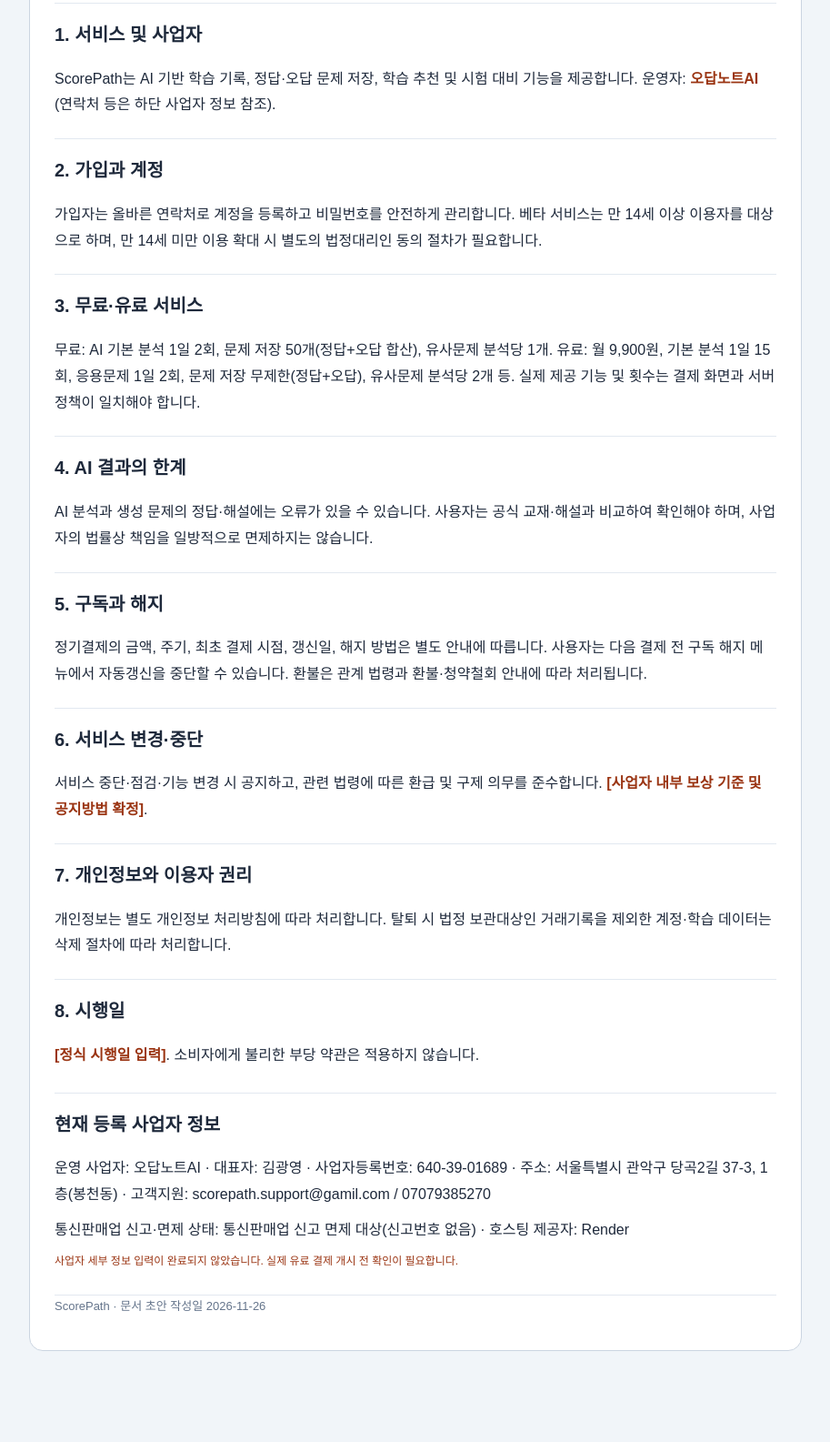
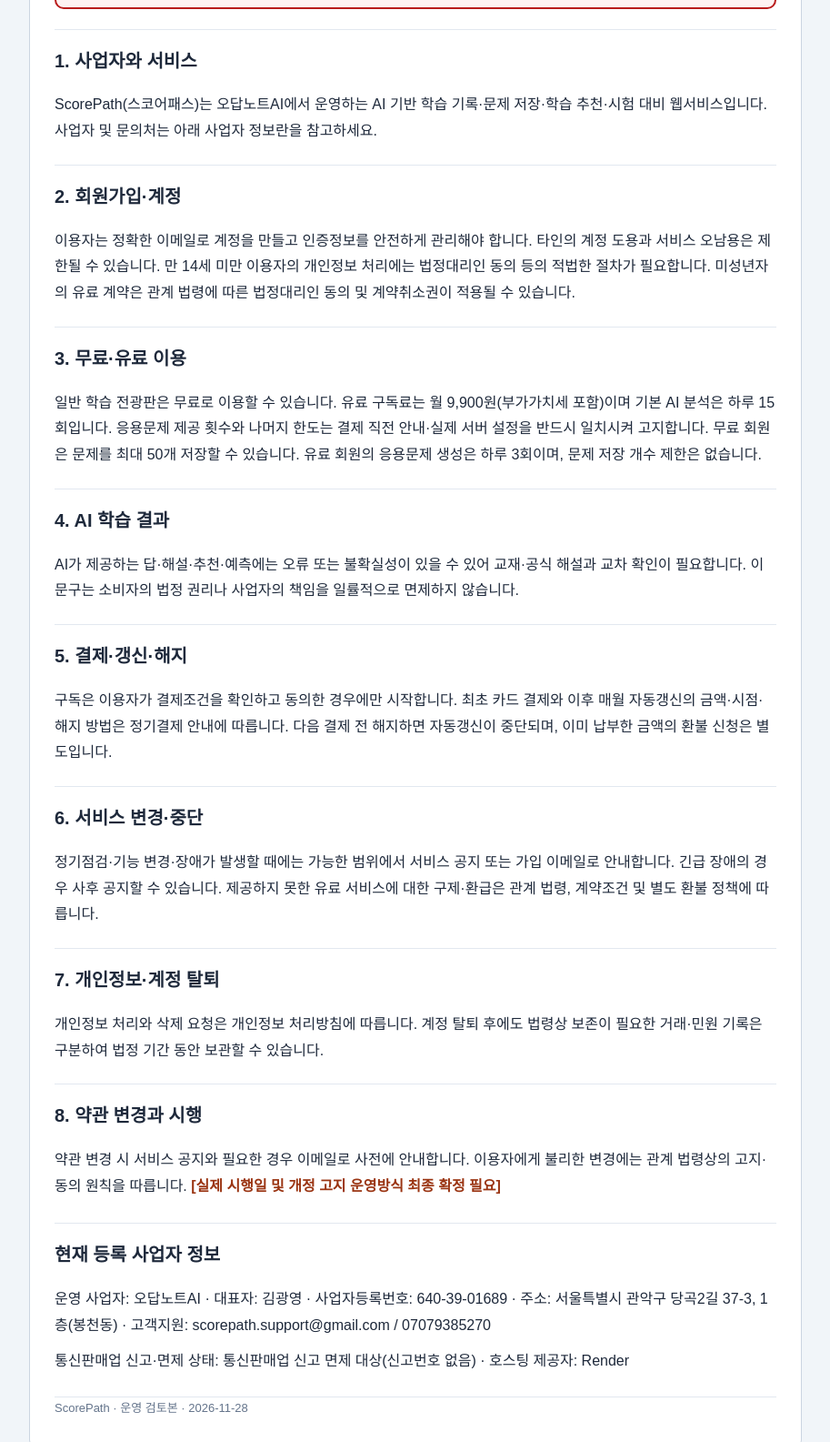
Before and after one commit to kimjunghyun001/-, a website: page public/legal/terms.html in a window 1280 px wide. Shown: the part 267-1852 px from the top of the page at 91% size, without its empty margins (183-1096 px from the left). Before the commit the page ends 1772 px from the top, so only its background shows below. Drawn offline with Linux system fonts and the light colour scheme.

Commit message:
Align ScorePath subscription limits and business email

```diff
--- a/public/legal/terms.html
+++ b/public/legal/terms.html
@@ -1,17 +1,17 @@
-<!doctype html><html lang="ko"><head><meta charset="utf-8"><meta name="viewport" content="width=device-width,initial-scale=1"><title>ScorePath 서비스 이용약관 — 작성·확정 필요</title><style>*{box-sizing:border-box}body{margin:0;background:#f1f5f9;font:16px/1.8 'Malgun Gothic',Arial,sans-serif;color:#1e293b}main{max-width:850px;margin:20px auto;padding:27px;background:white;border:1px solid #cbd5e1;border-radius:15px}h1{font-size:26px}h2{font-size:20px;border-top:1px solid #e2e8f0;padding-top:16px;margin-top:22px}p{margin:10px 0}nav a{color:#1d4ed8;margin-right:7px}.alert{border:2px solid #b91c1c;background:#fef2f2;color:#991b1b;padding:14px;border-radius:10px;font-weight:bold}.footer{border-top:1px solid #e2e8f0;margin-top:25px;color:#64748b;font-size:13px}strong{color:#9a3412}</style><link rel="stylesheet" href="/scorepath-business.css"><script defer src="/scorepath-business-info.js"></script><script defer src="/scorepath-business-display.js"></script></head><body><main><nav><a href="/">ScorePath로 돌아가기</a> · <a href="privacy.html">개인정보 처리방침</a> · <a href="terms.html">이용약관</a> · <a href="refund.html">환불·청약철회</a> · <a href="subscription.html">정기결제</a></nav><h1>ScorePath 서비스 이용약관 — 작성·확정 필요</h1><div class="alert">⚠ 베타용 작성 초안입니다. 사업자 정보·실제 처리 업체·보관기간·환불 기준을 확인·작성하고 검토하기 전에는 정식 법적 문서로 사용할 수 없습니다. 실제 유료 서비스 개시 전 확정하세요.</div>
-<h2>1. 서비스 및 사업자</h2><p>ScorePath는 AI 기반 학습 기록, 정답·오답 문제 저장, 학습 추천 및 시험 대비 기능을 제공합니다. 운영자: <strong data-spbiz="legalBusinessName">오답노트AI</strong> (연락처 등은 하단 사업자 정보 참조).</p>
-<h2>2. 가입과 계정</h2><p>가입자는 올바른 연락처로 계정을 등록하고 비밀번호를 안전하게 관리합니다. 베타 서비스는 만 14세 이상 이용자를 대상으로 하며, 만 14세 미만 이용 확대 시 별도의 법정대리인 동의 절차가 필요합니다.</p>
-<h2>3. 무료·유료 서비스</h2><p>무료: AI 기본 분석 1일 2회, 문제 저장 50개(정답+오답 합산), 유사문제 분석당 1개. 유료: 월 9,900원, 기본 분석 1일 15회, 응용문제 1일 2회, 문제 저장 무제한(정답+오답), 유사문제 분석당 2개 등. 실제 제공 기능 및 횟수는 결제 화면과 서버 정책이 일치해야 합니다.</p>
-<h2>4. AI 결과의 한계</h2><p>AI 분석과 생성 문제의 정답·해설에는 오류가 있을 수 있습니다. 사용자는 공식 교재·해설과 비교하여 확인해야 하며, 사업자의 법률상 책임을 일방적으로 면제하지는 않습니다.</p>
-<h2>5. 구독과 해지</h2><p>정기결제의 금액, 주기, 최초 결제 시점, 갱신일, 해지 방법은 별도 안내에 따릅니다. 사용자는 다음 결제 전 구독 해지 메뉴에서 자동갱신을 중단할 수 있습니다. 환불은 관계 법령과 환불·청약철회 안내에 따라 처리됩니다.</p>
-<h2>6. 서비스 변경·중단</h2><p>서비스 중단·점검·기능 변경 시 공지하고, 관련 법령에 따른 환급 및 구제 의무를 준수합니다. <strong>[사업자 내부 보상 기준 및 공지방법 확정]</strong>.</p>
-<h2>7. 개인정보와 이용자 권리</h2><p>개인정보는 별도 개인정보 처리방침에 따라 처리합니다. 탈퇴 시 법정 보관대상인 거래기록을 제외한 계정·학습 데이터는 삭제 절차에 따라 처리합니다.</p>
-<h2>8. 시행일</h2><p><strong>[정식 시행일 입력]</strong>. 소비자에게 불리한 부당 약관은 적용하지 않습니다.</p>
-
+<!doctype html><html lang="ko"><head><meta charset="utf-8"><meta name="viewport" content="width=device-width,initial-scale=1"><title>ScorePath 서비스 이용약관 — 운영 검토본 | ScorePath</title><style>*{box-sizing:border-box}body{margin:0;background:#f1f5f9;font:16px/1.8 'Malgun Gothic',Arial,sans-serif;color:#1e293b}main{max-width:850px;margin:20px auto;padding:27px;background:white;border:1px solid #cbd5e1;border-radius:15px}h1{font-size:26px}h2{font-size:20px;border-top:1px solid #e2e8f0;padding-top:16px;margin-top:22px}p{margin:10px 0}nav a{color:#1d4ed8;margin-right:7px}.alert{border:2px solid #b91c1c;background:#fef2f2;color:#991b1b;padding:14px;border-radius:10px;font-weight:bold}.footer{border-top:1px solid #e2e8f0;margin-top:25px;color:#64748b;font-size:13px}strong{color:#9a3412}</style><link rel="stylesheet" href="/scorepath-business.css"><script defer src="/scorepath-business-info.js"></script><script defer src="/scorepath-business-display.js"></script></head><body><main><nav><a href="/">ScorePath로 돌아가기</a> · <a href="privacy.html">개인정보 처리방침</a> · <a href="terms.html">이용약관</a> · <a href="refund.html">환불·청약철회</a> · <a href="subscription.html">정기결제</a></nav><h1>ScorePath 서비스 이용약관 — 운영 검토본</h1>
+<div class="alert" data-sp-legal-review="SP_LEGAL_REVIEW_20261128">정식 유료 서비스 개시 전 운영자 확인 항목이 남아 있습니다. 실제 데이터 처리업체·개인정보 보유 및 국외 이전 사항·환불 운영 기준·시행일을 확인하고 사업자 대표자가 최종 검토해야 합니다. 이 안내는 확인 완료 후에만 제거하세요.</div>
+<h2>1. 사업자와 서비스</h2><p>ScorePath(스코어패스)는 <span data-spbiz="legalBusinessName">사업자등록증상 상호</span>에서 운영하는 AI 기반 학습 기록·문제 저장·학습 추천·시험 대비 웹서비스입니다. 사업자 및 문의처는 아래 사업자 정보란을 참고하세요.</p>
+<h2>2. 회원가입·계정</h2><p>이용자는 정확한 이메일로 계정을 만들고 인증정보를 안전하게 관리해야 합니다. 타인의 계정 도용과 서비스 오남용은 제한될 수 있습니다. 만 14세 미만 이용자의 개인정보 처리에는 법정대리인 동의 등의 적법한 절차가 필요합니다. 미성년자의 유료 계약은 관계 법령에 따른 법정대리인 동의 및 계약취소권이 적용될 수 있습니다.</p>
+<h2>3. 무료·유료 이용</h2><p>일반 학습 전광판은 무료로 이용할 수 있습니다. 유료 구독료는 월 9,900원(부가가치세 포함)이며 기본 AI 분석은 하루 15회입니다. 응용문제 제공 횟수와 나머지 한도는 결제 직전 안내·실제 서버 설정을 반드시 일치시켜 고지합니다. 무료 회원은 문제를 최대 50개 저장할 수 있습니다. 유료 회원의 응용문제 생성은 하루 3회이며, 문제 저장 개수 제한은 없습니다.</p>
+<h2>4. AI 학습 결과</h2><p>AI가 제공하는 답·해설·추천·예측에는 오류 또는 불확실성이 있을 수 있어 교재·공식 해설과 교차 확인이 필요합니다. 이 문구는 소비자의 법정 권리나 사업자의 책임을 일률적으로 면제하지 않습니다.</p>
+<h2>5. 결제·갱신·해지</h2><p>구독은 이용자가 결제조건을 확인하고 동의한 경우에만 시작합니다. 최초 카드 결제와 이후 매월 자동갱신의 금액·시점·해지 방법은 정기결제 안내에 따릅니다. 다음 결제 전 해지하면 자동갱신이 중단되며, 이미 납부한 금액의 환불 신청은 별도입니다.</p>
+<h2>6. 서비스 변경·중단</h2><p>정기점검·기능 변경·장애가 발생할 때에는 가능한 범위에서 서비스 공지 또는 가입 이메일로 안내합니다. 긴급 장애의 경우 사후 공지할 수 있습니다. 제공하지 못한 유료 서비스에 대한 구제·환급은 관계 법령, 계약조건 및 별도 환불 정책에 따릅니다.</p>
+<h2>7. 개인정보·계정 탈퇴</h2><p>개인정보 처리와 삭제 요청은 개인정보 처리방침에 따릅니다. 계정 탈퇴 후에도 법령상 보존이 필요한 거래·민원 기록은 구분하여 법정 기간 동안 보관할 수 있습니다.</p>
+<h2>8. 약관 변경과 시행</h2><p>약관 변경 시 서비스 공지와 필요한 경우 이메일로 사전에 안내합니다. 이용자에게 불리한 변경에는 관계 법령상의 고지·동의 원칙을 따릅니다. <strong>[실제 시행일 및 개정 고지 운영방식 최종 확정 필요]</strong></p>
 <section class="spbiz-legal-info" aria-label="사업자 정보">
 <h2>현재 등록 사업자 정보</h2>
 <p data-spbiz="summary">운영 사업자: 오답노트AI · 대표자 및 고객지원: 입력 필요</p>
 <p>통신판매업 신고·면제 상태: <span data-spbiz="mailOrderStatus">확인 필요</span> · 호스팅 제공자: <span data-spbiz="hostingProvider">Render</span></p>
-<p class="spbiz-incomplete spbiz-show" data-spbiz-incomplete>사업자 세부 정보 입력이 완료되지 않았습니다. 실제 유료 결제 개시 전 확인이 필요합니다.</p>
+<p class="spbiz-incomplete" data-spbiz-incomplete>사업자 세부 정보 입력이 완료되지 않았습니다. 실제 유료 결제 개시 전 확인이 필요합니다.</p>
 </section>
-<p class="footer">ScorePath · 문서 초안 작성일 2026-11-26</p></main></body></html>
+<p class="footer">ScorePath · 운영 검토본 · 2026-11-28</p></main></body></html>
--- a/public/scorepath-business-info.js
+++ b/public/scorepath-business-info.js
@@ -11,7 +11,7 @@ window.SCOREPATH_BUSINESS_INFO = Object.freeze({
   businessRegistrationNumber: '640-39-01689', // 000-00-00000 형태
   businessAddress: '서울특별시 관악구 당곡2길 37-3, 1층(봉천동)', // 사업장 주소 (사업자등록증 기준)
   supportPhone: '07079385270', // 실제 응대 가능한 번호
-  supportEmail: 'scorepath.support@gamil.com', // 문의 이메일
+  supportEmail: 'scorepath.support@gmail.com', // 문의 이메일
   mailOrderStatus: '통신판매업 신고 면제 대상(신고번호 없음)',// 신고번호 또는 확인된 면제 관련 표시. 확인 전에는 비워두세요.
   hostingProvider: 'Render'
 });
```
Also changed, not shown: public/legal/subscription.html (+12 -10 lines), server.js.
